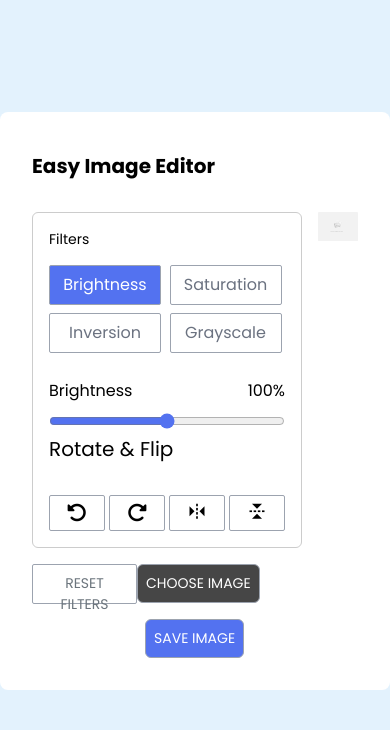
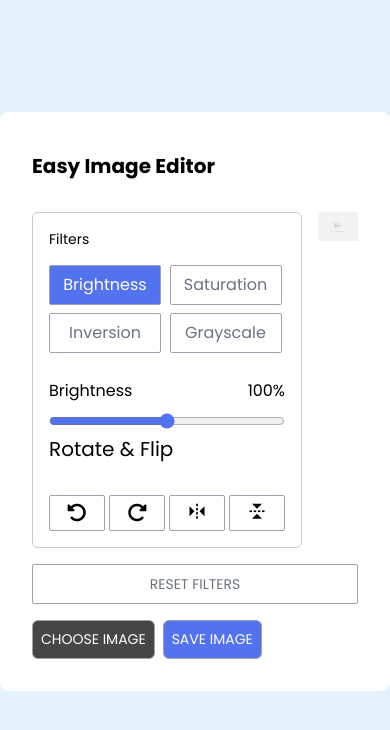
Before and after one commit to NoorFatima-developer/Photo-Editor-in-React, a React (Vite) app in the folder Photo Editor/: page / in a window 390 px wide. Shown: the top 730 px of the page. Built offline with nearby package versions, Linux system fonts and the light colour scheme.

Commit message:
code is added

```diff
--- a/Photo Editor/src/App.jsx
+++ b/Photo Editor/src/App.jsx
@@ -12,10 +12,10 @@ function App() {
      <div className='w-full mx-8 mt-10'>
         <h2 className=' font-poppins text-xl font-bold mb-8'>Easy Image Editor</h2>
         {/* Main Content */}
-        <div className='flex justify-between'>
+        <div className='flex lg:flex-row md:flex-col justify-between'>
           {/* Left Section */}
 
-          <div className=' border-customGray border-[1px] rounded-md p-4 space-y-5'>
+          <div className=' border-customGray border-[1px] rounded-md p-4 space-y-5 lg:w-1/2'>
           {/* Filter wali div */}
 
           <div className='w-[225px] h-[130px] font-poppins'>
@@ -53,10 +53,10 @@ function App() {
           {/* left section ends here... */}
 
           {/* Right Section */}
-          <div className='w-full pl-4'>
+          <div className='w-full pl-4 '>
               <img
                 src="./src/assets/image-placeholder.svg"
-                className='w-full'/>
+                className='w-full h-auto max-w-none object-cover'/>
           </div>
           {/* right section ends here... */}
 
@@ -65,7 +65,7 @@ function App() {
 
         {/* last div */}
 
-        <div className='flex flex-row justify-between mb-8 font-poppins'>
+        <div className='flex lg:flex-row flex-col justify-between mb-8 font-poppins'>
           <button className='text-gray_text border border-gray-400 rounded-sm p-2 mt-4 uppercase text-[14px] h-10'>Reset Filters</button>
           <div className='space-x-2'>
           <button className='text-white border border-gray-400 rounded-md p-2 mt-4 bg-choose_image uppercase text-[14px]'>Choose Image</button>
```
